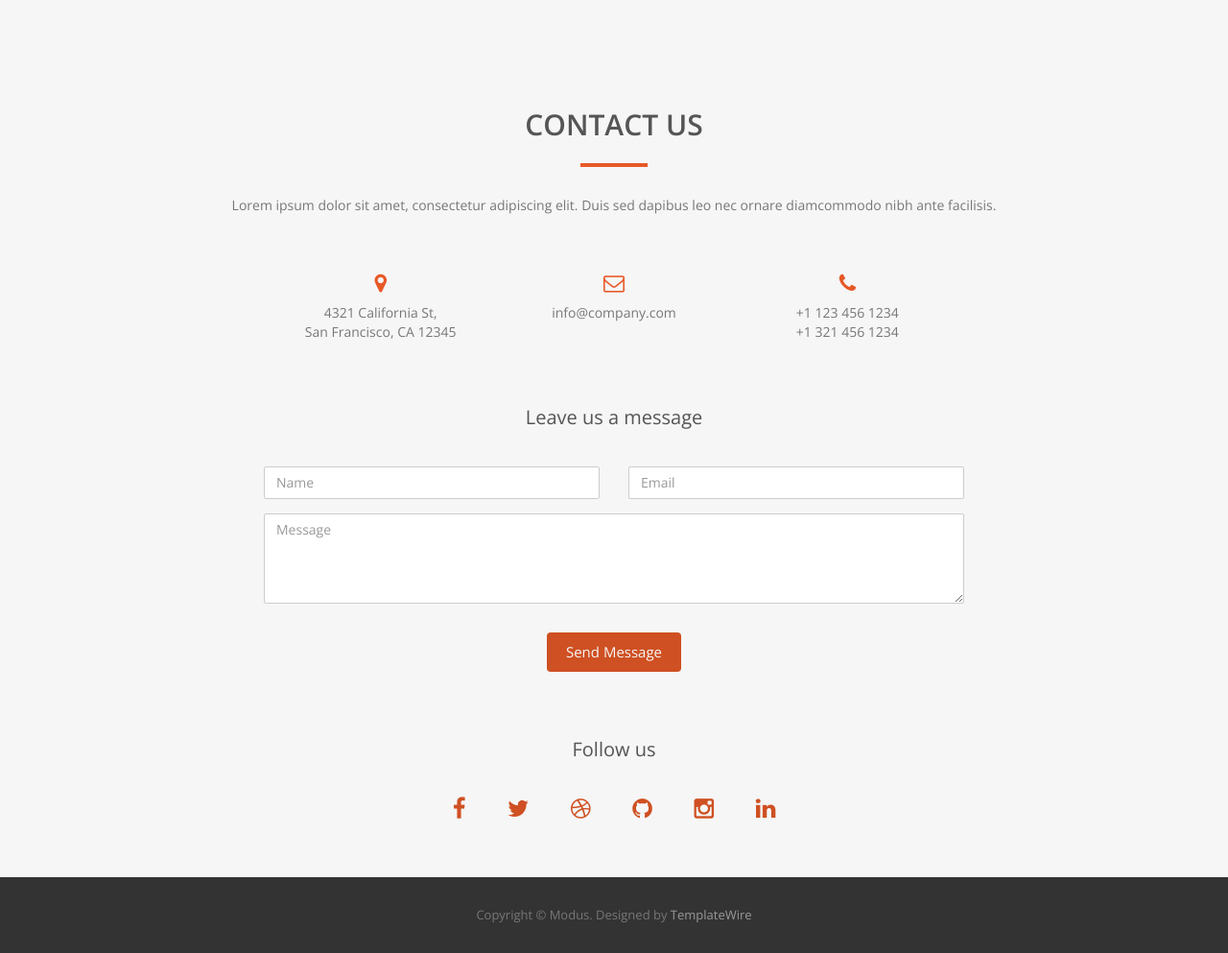
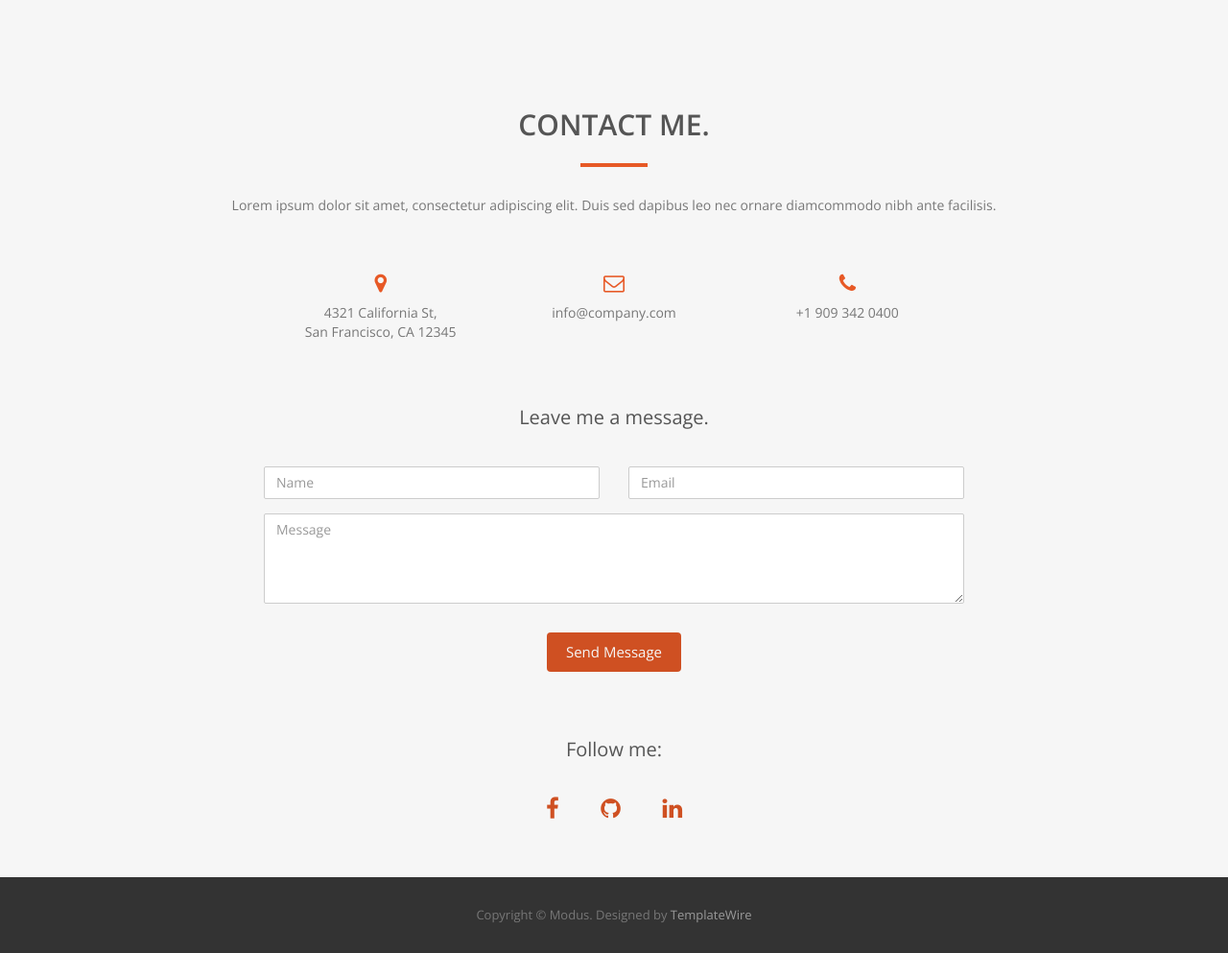
Before and after one commit to bronze10000/portfolio, a plain HTML site: page index.html in a window 1280 px wide. Shown: the part 4780-5773 px from the top of the page at 96% size. Drawn offline with nearby package versions, Linux system fonts and the light colour scheme.

Commit message:
Modify bootstrap 1

```diff
--- a/index.html
+++ b/index.html
@@ -360,7 +360,7 @@
 <div id="contact" class="text-center">
   <div class="container">
     <div class="section-title center">
-      <h2>Contact us</h2>
+      <h2>Contact me.</h2>
       <hr>
       <p>Lorem ipsum dolor sit amet, consectetur adipiscing elit. Duis sed dapibus leo nec ornare diamcommodo nibh ante facilisis.</p>
     </div>
@@ -378,14 +378,13 @@
       </div>
       <div class="col-md-4">
         <div class="contact-item"> <i class="fa fa-phone fa-2x"></i>
-          <p> +1 123 456 1234<br>
-            +1 321 456 1234</p>
+          <p> +1 909 342 0400<br></p>
         </div>
       </div>
       <div class="clearfix"></div>
     </div>
     <div class="col-md-8 col-md-offset-2">
-      <h3>Leave us a message</h3>
+      <h3>Leave me a message.</h3>
       <form name="sentMessage" id="contactForm" novalidate>
         <div class="row">
           <div class="col-md-6">
@@ -409,13 +408,13 @@
         <button type="submit" class="btn btn-default">Send Message</button>
       </form>
       <div class="social">
-        <h3>Follow us</h3>
+        <h3>Follow me:</h3>
         <ul>
           <li><a href="#"><i class="fa fa-facebook"></i></a></li>
-          <li><a href="#"><i class="fa fa-twitter"></i></a></li>
-          <li><a href="#"><i class="fa fa-dribbble"></i></a></li>
+          <!--<li><a href="#"><i class="fa fa-twitter"></i></a></li>-->
+          <!--<li><a href="#"><i class="fa fa-dribbble"></i></a></li>-->
           <li><a href="#"><i class="fa fa-github"></i></a></li>
-          <li><a href="#"><i class="fa fa-instagram"></i></a></li>
+          <!--<li><a href="#"><i class="fa fa-instagram"></i></a></li>-->
           <li><a href="#"><i class="fa fa-linkedin"></i></a></li>
         </ul>
       </div>
```
